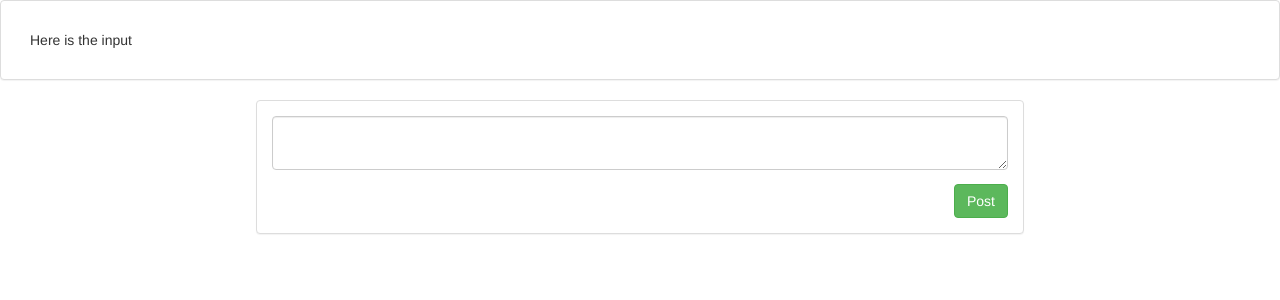
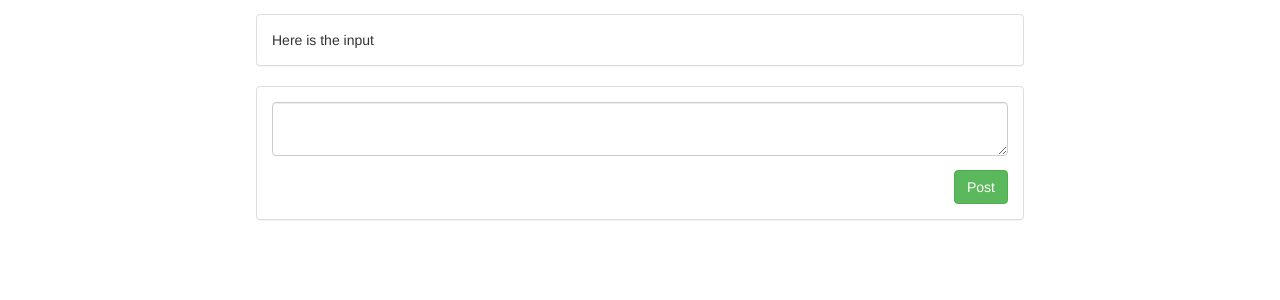
Before and after one commit to john-hartert/react-project, a React (Create React App) app: page / in a window 1280 px wide. Shown: the top 300 px of the page. Built offline with nearby package versions, Linux system fonts and the light colour scheme.

Commit message:
Styles output box

```diff
--- a/src/App.css
+++ b/src/App.css
@@ -7,12 +7,16 @@
   float: right;
 }
 
-.output-display {
-  margin: 1em;
+.post-body{
+  margin: 1em 20%;
 }
 
 @media screen and (max-width: 900px) {
   .post-editor{
     margin: 1em;
   }
+  .post-body{
+    margin: 1em;
+  }
+
 }
--- a/src/App.js
+++ b/src/App.js
@@ -5,8 +5,8 @@ class App extends Component {
   render() {
     return (
       <div>
-        <div className="panel panel-default">
-          <div className="panel-body output-display">
+        <div className="panel panel-default post-body">
+          <div className="panel-body">
             Here is the input
           </div>
         </div>
```
